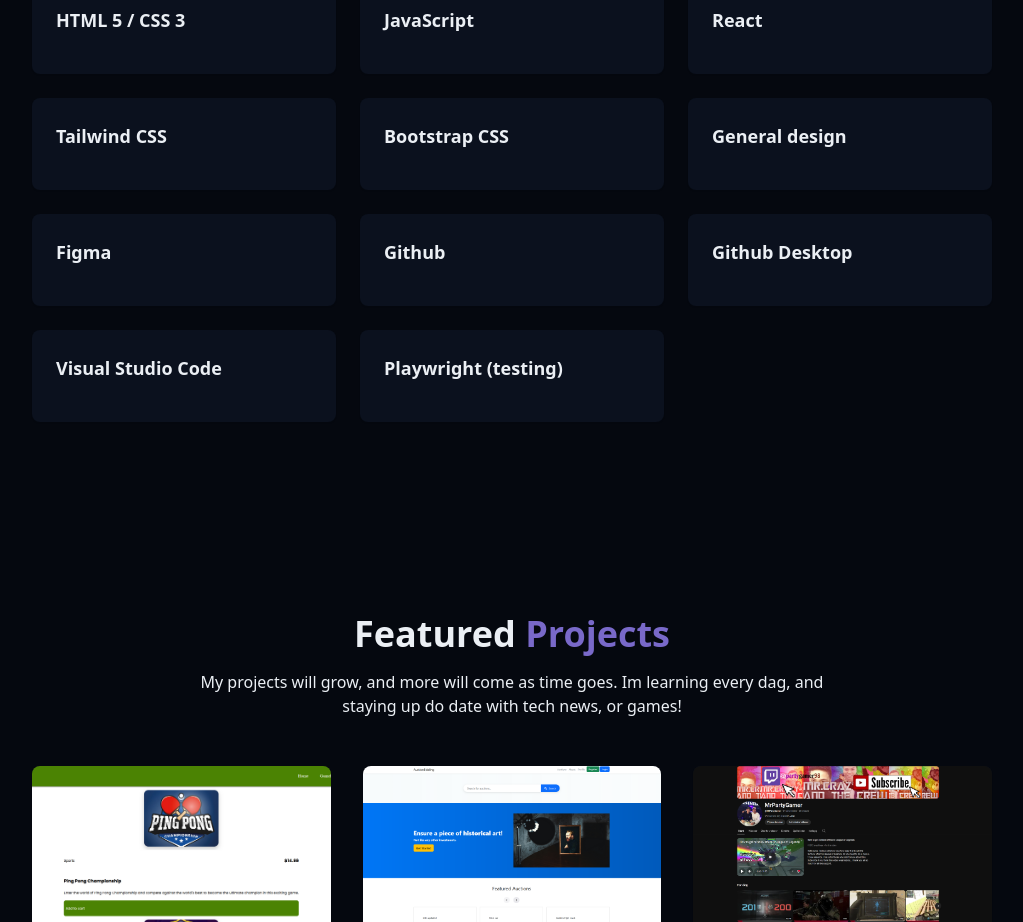
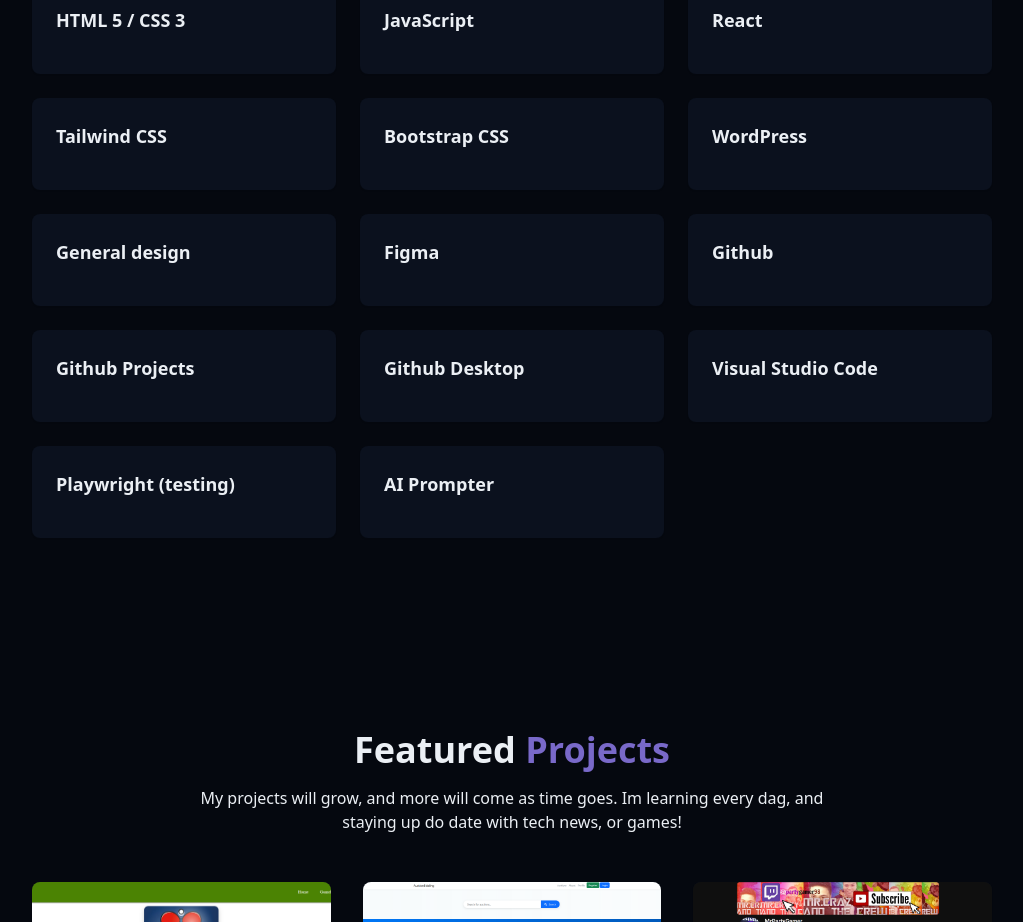
Before and after one commit to KristianHaugen98/React-portfolio-website, a React (Vite) app: page / in a window 1280 px wide. Shown: the part 2220-3142 px from the top of the page, without its empty margins (128-1151 px from the left). Built offline with nearby package versions, Linux system fonts and the light colour scheme.

Commit message:
Update SkillsSection.jsx

```diff
--- a/src/components/SkillsSection.jsx
+++ b/src/components/SkillsSection.jsx
@@ -9,6 +9,7 @@
   { name: "React", category: "front-end" },
   { name: "Tailwind CSS", category: "front-end" },
   { name: "Bootstrap CSS", category: "front-end" },
+  { name: "WordPress", category: "front-end" },
 
   // Design:
   { name: "General design", category: "design" },
@@ -16,9 +17,11 @@
 
   // Tools:
   { name: "Github", category: "tools" },
+  { name: "Github Projects", category: "tools" },
   { name: "Github Desktop", category: "tools" },
   { name: "Visual Studio Code", category: "tools" },
   { name: "Playwright (testing)", category: "tools" },
+  { name: "AI Prompter", category: "tools" },
 ];
 
 // Buttons for filtering — "all" shows everything:
```
